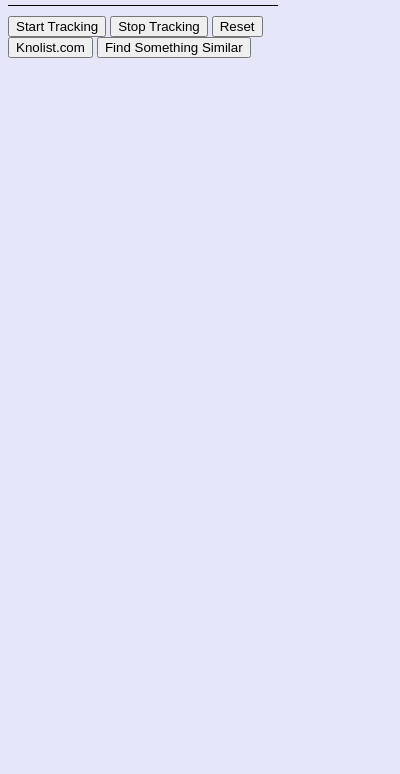
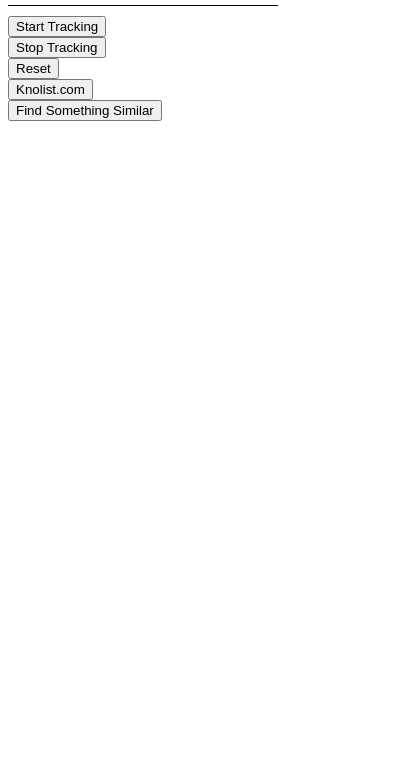
Before and after one commit to knolist/pennydrop, a browser extension: page chrome-extension-no-firebase/html/popup.html in a window 400 px wide. Shown: the part 70-844 px from the top of the page. Drawn offline with Linux system fonts and the light colour scheme.

Commit message:
aesthetic

```diff
--- a/chrome-extension-no-firebase/css/styles.css
+++ b/chrome-extension-no-firebase/css/styles.css
@@ -1,4 +1,4 @@
-body {background-color: lavender;
+body {background-color: white;
     height: 170px;
     width: 270px;
 }
--- a/chrome-extension-no-firebase/html/popup.html
+++ b/chrome-extension-no-firebase/html/popup.html
@@ -9,10 +9,10 @@
          height="35">
   </div>
   <hr>
-  <button id="start-browser-tracking-button">Start Tracking</button>
-  <button id="stop-browser-tracking-button">Stop Tracking</button>
-  <button id="reset-button">Reset</button>
-  <button id="full-website-button">Knolist.com</button>
+  <button id="start-browser-tracking-button">Start Tracking</button><br>
+  <button id="stop-browser-tracking-button">Stop Tracking</button><br>
+  <button id="reset-button">Reset</button><br>
+  <button id="full-website-button">Knolist.com</button><br>
+  <button id="find-something-similar-button">Find Something Similar</button>
   <script src="../js/popup.js" charset="utf-8"></script>
-  <button id="find-something-similar-button">Find Something Similar</button>
 </body>
```
